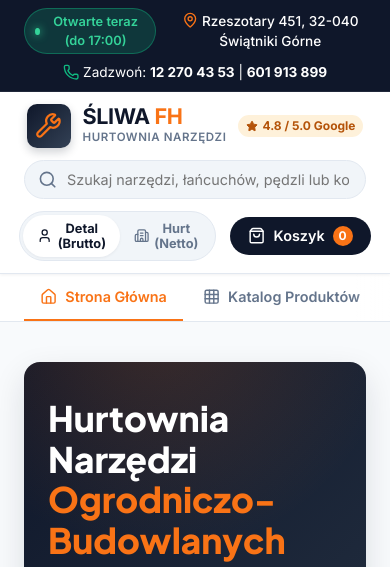
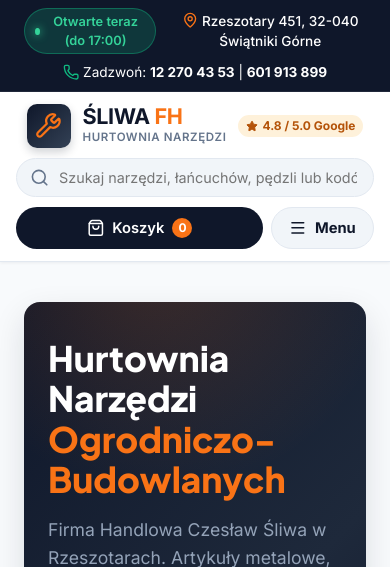
Before and after one commit to JanKuchnia/sklep-sliwa-fh, a PHP site: page / in a window 390 px wide. Shown: the top 567 px of the page. Run offline with PHP 8.4, Linux system fonts and the light colour scheme.

Commit message:
feat: implement mobile navigation drawer and synchronize price mode toggles across UI elements

```diff
--- a/app.js
+++ b/app.js
@@ -397,13 +397,25 @@ function handleRoute() {
 
 // --- EVENT LISTENERS ---
 function initEventListeners() {
-  // Price mode switch (B2C / B2B)
-  const b2cBtn = document.getElementById('mode-b2c-btn');
-  const b2bBtn = document.getElementById('mode-b2b-btn');
+  // Price mode switch (B2C / B2B) - Bind all mode buttons in header & mobile drawer
+  document.querySelectorAll('.mode-b2c-btn').forEach(btn => {
+    btn.addEventListener('click', () => setPriceMode('b2c'));
+  });
+  document.querySelectorAll('.mode-b2b-btn').forEach(btn => {
+    btn.addEventListener('click', () => setPriceMode('b2b'));
+  });
 
-  if (b2cBtn && b2bBtn) {
-    b2cBtn.addEventListener('click', () => setPriceMode('b2c'));
-    b2bBtn.addEventListener('click', () => setPriceMode('b2b'));
+  // Mobile Navigation Drawer Triggers
+  const mobileMenuBtn = document.getElementById('mobile-menu-trigger');
+  const closeMobileMenuBtn = document.getElementById('close-mobile-menu-btn');
+  const mobileMenuOverlay = document.getElementById('mobile-menu-overlay');
+
+  if (mobileMenuBtn) mobileMenuBtn.addEventListener('click', openMobileMenu);
+  if (closeMobileMenuBtn) closeMobileMenuBtn.addEventListener('click', closeMobileMenu);
+  if (mobileMenuOverlay) {
+    mobileMenuOverlay.addEventListener('click', (e) => {
+      if (e.target === mobileMenuOverlay) closeMobileMenu();
+    });
   }
 
   // Cart Drawer Triggers
@@ -478,10 +490,20 @@ function initEventListeners() {
   }
 }
 
+function openMobileMenu() {
+  const overlay = document.getElementById('mobile-menu-overlay');
+  if (overlay) overlay.classList.add('active');
+}
+
+function closeMobileMenu() {
+  const overlay = document.getElementById('mobile-menu-overlay');
+  if (overlay) overlay.classList.remove('active');
+}
+
 function setPriceMode(mode) {
   state.priceMode = mode;
-  document.getElementById('mode-b2c-btn').classList.toggle('active', mode === 'b2c');
-  document.getElementById('mode-b2b-btn').classList.toggle('active', mode === 'b2b');
+  document.querySelectorAll('.mode-b2c-btn').forEach(btn => btn.classList.toggle('active', mode === 'b2c'));
+  document.querySelectorAll('.mode-b2b-btn').forEach(btn => btn.classList.toggle('active', mode === 'b2b'));
 
   // Re-render UI views
   renderCatalog();
--- a/index.html
+++ b/index.html
@@ -62,10 +62,10 @@
       <div class="header-actions">
         <!-- B2C / B2B Price Switcher -->
         <div class="price-mode-switch" title="Przełącz wyświetlanie cen Netto / Brutto">
-          <button id="mode-b2c-btn" class="mode-btn active b2c">
+          <button id="mode-b2c-btn" class="mode-btn mode-b2c-btn active b2c">
             <i data-lucide="user" class="lucide-icon"></i> Detal (Brutto)
           </button>
-          <button id="mode-b2b-btn" class="mode-btn b2b">
+          <button id="mode-b2b-btn" class="mode-btn mode-b2b-btn b2b">
             <i data-lucide="building-2" class="lucide-icon"></i> Hurt (Netto)
           </button>
         </div>
@@ -75,6 +75,12 @@
           <i data-lucide="shopping-bag" class="lucide-icon"></i>
           <span>Koszyk</span>
           <span id="cart-count-badge" class="cart-count-badge">0</span>
+        </button>
+
+        <!-- Mobile Hamburger Menu Button (1/4 width on mobile) -->
+        <button id="mobile-menu-trigger" class="mobile-menu-btn" aria-label="Otwórz menu nawigacji">
+          <i data-lucide="menu" class="lucide-icon"></i>
+          <span>Menu</span>
         </button>
       </div>
 
@@ -471,6 +477,105 @@
     </div>
   </div>
 
+  <!-- Mobile Navigation & Categories Drawer -->
+  <div id="mobile-menu-overlay" class="mobile-menu-overlay">
+    <div class="mobile-menu-drawer">
+      <div class="mobile-menu-header">
+        <div class="brand-logo" style="transform: scale(0.9); transform-origin: left center;">
+          <div class="logo-icon">
+            <i data-lucide="wrench" class="lucide-icon"></i>
+          </div>
+          <div class="logo-text">
+            <div class="brand-name">ŚLIWA <span>FH</span></div>
+            <div class="brand-sub">Hurtownia Narzędzi</div>
+          </div>
+        </div>
+        <button id="close-mobile-menu-btn" class="close-drawer-btn" aria-label="Zamknij menu">
+          <i data-lucide="x" class="lucide-icon"></i>
+        </button>
+      </div>
+
+      <div class="mobile-menu-body">
+        <!-- Price Switcher in Mobile Drawer -->
+        <div class="mobile-price-section">
+          <div class="mobile-section-label">Tryb Wyświetlania Cen</div>
+          <div class="price-mode-switch mobile-switch" title="Przełącz wyświetlanie cen Netto / Brutto">
+            <button class="mode-btn mode-b2c-btn active b2c">
+              <i data-lucide="user" class="lucide-icon"></i> Detal (Brutto)
+            </button>
+            <button class="mode-btn mode-b2b-btn b2b">
+              <i data-lucide="building-2" class="lucide-icon"></i> Hurt (Netto)
+            </button>
+          </div>
+        </div>
+
+        <!-- Categories & Main Nav Links -->
+        <div class="mobile-nav-section">
+          <div class="mobile-section-label">Kategorie & Nawigacja</div>
+          <ul class="mobile-nav-links">
+            <li>
+              <a href="#home" class="mobile-nav-link" onclick="closeMobileMenu()">
+                <i data-lucide="home" class="lucide-icon"></i> Strona Główna
+              </a>
+            </li>
+            <li>
+              <a href="#catalog" class="mobile-nav-link" onclick="filterCategory('all'); closeMobileMenu();">
+                <i data-lucide="grid" class="lucide-icon"></i> Katalog Produktów
+              </a>
+            </li>
+            <li>
+              <a href="#catalog" class="mobile-nav-link" onclick="filterCategory('ogrodnicze'); closeMobileMenu();">
+                <i data-lucide="flower-2" class="lucide-icon"></i> Narzędzia Ogrodnicze
+              </a>
+            </li>
+            <li>
+              <a href="#catalog" class="mobile-nav-link" onclick="filterCategory('metalowe'); closeMobileMenu();">
+                <i data-lucide="link" class="lucide-icon"></i> Artykuły Metalowe & Łańcuchy
+              </a>
+            </li>
+            <li>
+              <a href="#catalog" class="mobile-nav-link" onclick="filterCategory('budowlane'); closeMobileMenu();">
+                <i data-lucide="paint-bucket" class="lucide-icon"></i> Budowlane & Malarskie
+              </a>
+            </li>
+            <li>
+              <a href="#catalog" class="mobile-nav-link" onclick="filterCategory('reczne'); closeMobileMenu();">
+                <i data-lucide="hammer" class="lucide-icon"></i> Narzędzia Ręczne
+              </a>
+            </li>
+            <li>
+              <a href="#catalog" class="mobile-nav-link" onclick="filterCategory('bhp'); closeMobileMenu();">
+                <i data-lucide="shield" class="lucide-icon"></i> BHP & Odzież Robocza
+              </a>
+            </li>
+            <li>
+              <a href="#b2b" class="mobile-nav-link b2b-link" onclick="closeMobileMenu()">
+                <i data-lucide="file-text" class="lucide-icon"></i> Zamówienia Hurtowe B2B
+              </a>
+            </li>
+            <li>
+              <a href="#contact" class="mobile-nav-link" onclick="closeMobileMenu()">
+                <i data-lucide="map-pin" class="lucide-icon"></i> Kontakt i Godziny
+              </a>
+            </li>
+          </ul>
+        </div>
+
+        <!-- Quick Store Info Badge inside drawer -->
+        <div class="mobile-menu-footer-info">
+          <div style="font-size: 0.82rem; color: var(--text-muted); line-height: 1.6;">
+            <div style="display:flex; align-items:center; gap:6px; margin-bottom:4px;">
+              <i data-lucide="phone" class="lucide-icon" style="color:var(--emerald-green);"></i> Telefon: <strong>12 270 43 53</strong> | <strong>601 913 899</strong>
+            </div>
+            <div style="display:flex; align-items:center; gap:6px;">
+              <i data-lucide="map-pin" class="lucide-icon" style="color:var(--accent-orange);"></i> Hurtownia: <strong>Rzeszotary 451</strong>
+            </div>
+          </div>
+        </div>
+      </div>
+    </div>
+  </div>
+
   <!-- Main Footer -->
   <footer class="main-footer">
     <div class="footer-container">
--- a/style.css
+++ b/style.css
@@ -391,6 +391,142 @@ input, select, textarea {
   justify-content: center;
 }
 
+/* Mobile Menu Trigger Button (Desktop hidden) */
+.mobile-menu-btn {
+  display: none;
+  align-items: center;
+  justify-content: center;
+  gap: 8px;
+  background-color: var(--bg-surface-elevated);
+  color: var(--bg-dark-slate);
+  border: 1px solid var(--border-color);
+  padding: 9px 16px;
+  border-radius: var(--radius-full);
+  font-weight: 700;
+  font-size: 0.9rem;
+  transition: var(--transition-fast);
+}
+
+.mobile-menu-btn:hover {
+  background-color: var(--border-color);
+}
+
+/* Mobile Navigation Drawer Overlay */
+.mobile-menu-overlay {
+  position: fixed;
+  top: 0;
+  left: 0;
+  right: 0;
+  bottom: 0;
+  background-color: rgba(15, 23, 42, 0.6);
+  backdrop-filter: blur(4px);
+  z-index: 2000;
+  opacity: 0;
+  visibility: hidden;
+  transition: opacity 0.3s ease, visibility 0.3s ease;
+}
+
+.mobile-menu-overlay.active {
+  opacity: 1;
+  visibility: visible;
+}
+
+.mobile-menu-drawer {
+  position: absolute;
+  top: 0;
+  right: 0;
+  width: 320px;
+  max-width: 85vw;
+  height: 100%;
+  background-color: var(--bg-surface);
+  box-shadow: var(--shadow-lg);
+  display: flex;
+  flex-direction: column;
+  transform: translateX(100%);
+  transition: transform 0.3s cubic-bezier(0.4, 0, 0.2, 1);
+}
+
+.mobile-menu-overlay.active .mobile-menu-drawer {
+  transform: translateX(0);
+}
+
+.mobile-menu-header {
+  padding: 16px 20px;
+  border-bottom: 1px solid var(--border-color);
+  display: flex;
+  align-items: center;
+  justify-content: space-between;
+  background-color: var(--bg-surface-elevated);
+}
+
+.mobile-menu-body {
+  padding: 20px;
+  overflow-y: auto;
+  flex: 1;
+  display: flex;
+  flex-direction: column;
+  gap: 24px;
+}
+
+.mobile-section-label {
+  font-size: 0.75rem;
+  font-weight: 800;
+  text-transform: uppercase;
+  letter-spacing: 0.08em;
+  color: var(--text-muted);
+  margin-bottom: 10px;
+}
+
+.mobile-price-section .mobile-switch {
+  width: 100%;
+  justify-content: space-around;
+  padding: 4px;
+}
+
+.mobile-price-section .mobile-switch .mode-btn {
+  flex: 1;
+  justify-content: center;
+  padding: 9px 12px;
+}
+
+.mobile-nav-links {
+  list-style: none;
+  display: flex;
+  flex-direction: column;
+  gap: 4px;
+}
+
+.mobile-nav-link {
+  display: flex;
+  align-items: center;
+  gap: 12px;
+  padding: 12px 14px;
+  border-radius: var(--radius-md);
+  font-weight: 600;
+  font-size: 0.95rem;
+  color: var(--text-main);
+  transition: var(--transition-fast);
+}
+
+.mobile-nav-link:hover, .mobile-nav-link.active {
+  background-color: var(--accent-orange-light);
+  color: var(--accent-orange);
+}
+
+.mobile-nav-link.b2b-link {
+  color: var(--b2b-blue);
+}
+
+.mobile-nav-link.b2b-link:hover {
+  background-color: var(--b2b-blue-light);
+}
+
+.mobile-menu-footer-info {
+  margin-top: auto;
+  padding-top: 16px;
+  border-top: 1px solid var(--border-color);
+}
+
 /* Sub-Navigation Bar */
 .sub-nav {
   position: relative;
@@ -1410,9 +1546,44 @@ input, select, textarea {
 
 @media (max-width: 768px) {
   .top-ticker { flex-direction: column; gap: 8px; text-align: center; }
-  .header-container { flex-direction: column; gap: 12px; }
+  .header-container { flex-direction: column; gap: 10px; padding: 12px 16px; }
+  .brand-logo { width: 100%; justify-content: center; }
   .header-search { width: 100%; max-width: none; }
-  .sub-nav-container { overflow-x: auto; }
+
+  /* Mobile Actions Row: 3/4 Koszyk button (75%) + 1/4 Mobile Hamburger Menu (25%) */
+  .header-actions {
+    width: 100%;
+    display: flex;
+    gap: 8px;
+    align-items: center;
+  }
+
+  .header-actions .price-mode-switch {
+    display: none; /* Switch is located inside mobile hamburger menu */
+  }
+
+  .cart-trigger-btn {
+    flex: 3;
+    width: 75%;
+    justify-content: center;
+    padding: 11px 14px;
+    font-size: 0.92rem;
+  }
+
+  .mobile-menu-btn {
+    display: flex;
+    flex: 1;
+    width: 25%;
+    justify-content: center;
+    padding: 11px 14px;
+    font-size: 0.92rem;
+  }
+
+  /* Sub-nav bar categories are inside mobile hamburger menu */
+  .sub-nav {
+    display: none;
+  }
+
   .hero-banner { padding: 36px 24px; }
   .footer-container { grid-template-columns: 1fr; }
 }
```
